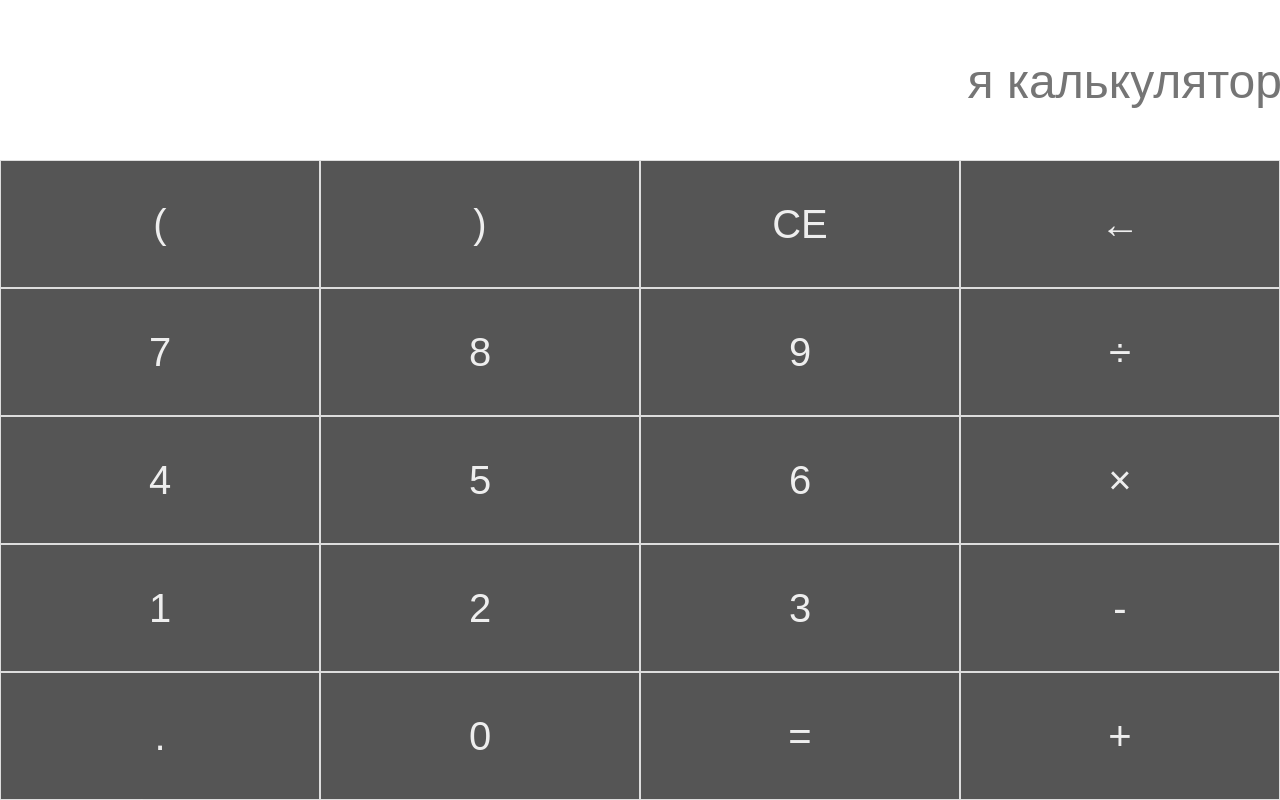
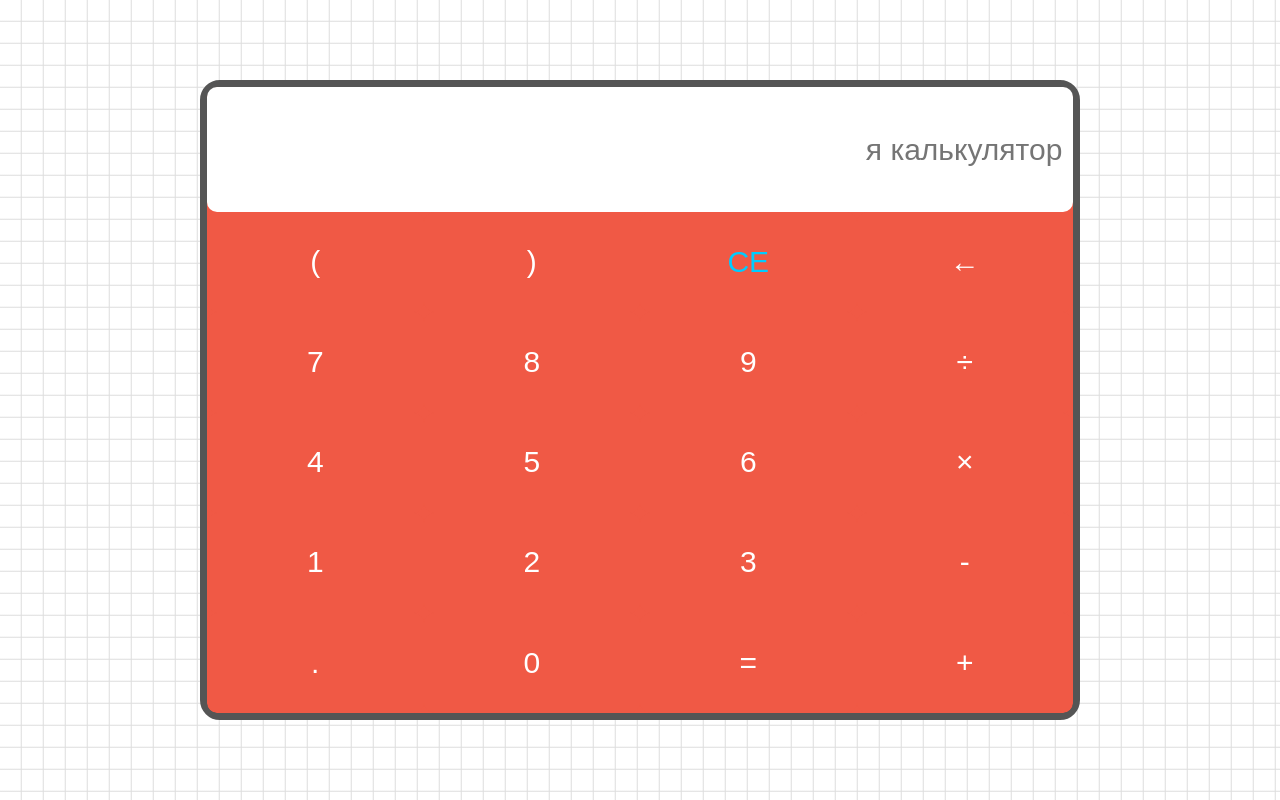
Before and after one commit to Believe-in-code/calcOnJS, a plain HTML site: page index.html in a window 1280 px wide. Drawn offline with Linux system fonts and the light colour scheme.

Commit message:
new design

```diff
--- a/index.html
+++ b/index.html
@@ -5,17 +5,17 @@
 	<meta name="viewport" content="width=device-width, initial-scale=1.0">
 	<link rel="stylesheet" href="style/normalize.css">
 	<link rel="stylesheet" href="style/style.css">
-	<title>Calculator on JS</title>
+	<title>Calculator on JavaScript</title>
 </head>
 <body>
 	<div class="container">
-		<div class="input">
-			<input placeholder="я калькулятор" id="input" type="text">
+		<div class="window">
+			<input readonly placeholder="я калькулятор" id="input" type="text">
 		</div>
 		<div class="buttons_wrapper">
 			<div onclick="insert('(')" class="item">(</div>
 			<div onclick="insert(')')" class="item">)</div>
-			<div onclick="insert('')" class="item">CE</div>
+			<div onclick="insert('')" class="item clear">CE</div>
 			<div onclick="insert('back')" class="item back">&larr;</div>
 			<div onclick="insert('7')" class="item">7</div>
 			<div onclick="insert('8')" class="item">8</div>
@@ -29,8 +29,7 @@
 			<div onclick="insert('2')" class="item">2</div>
 			<div onclick="insert('3')" class="item">3</div>
 			<div onclick="insert('-')" class="item">-</div>
-			<div onclick="insert('.')" class="item">.
-				<span class="author">&copy; Marat Kundetov</span></div>
+			<div onclick="insert('.')" class="item">.</div>
 			<div onclick="insert('0')" class="item">0</div>
 			<div onclick="insert('=')" class="item">=</div>
 			<div onclick="insert('+')" class="item">+</div>
--- a/style/style.css
+++ b/style/style.css
@@ -1,62 +1,98 @@
 * {
   font-family: sans-serif;
+  box-sizing: border-box;
+  -webkit-tap-highlight-color: rgba(0, 0, 0, 0);
+  -moz-tap-highlight-color: rgba(0, 0, 0, 0);
 }
 
 body {
-  background: #515151;
+  background: repeating-linear-gradient(
+      transparent,
+      transparent 20px,
+      #ddd 22px
+    ),
+    repeating-linear-gradient(90deg, transparent, transparent 20px, #ddd 22px);
+}
+
+.container {
+  max-width: 880px;
+  height: 80vh;
+  margin: 10vh auto;
+  background: #f05945;
+  border-radius: 20px;
+  border: 7px #555 solid;
+}
+
+.window {
+  width: 100%;
+  height: 20%;
+  background: #fff;
+  display: flex;
+  align-items: center;
+  justify-content: center;
+  border-radius: 10px;
+}
+
+.window input {
+  width: 98%;
+  height: 70%;
+  text-align: right;
+  border: none;
+  outline: none;
+  font-size: 30px;
+}
+
+.buttons_wrapper {
+  display: flex;
+  justify-content: center;
+  align-items: center;
+  flex-wrap: wrap;
+  height: 100%;
+  border-radius: 10px;
+  height: 80%;
+  overflow: hidden;
+  -moz-user-select: none;
+  -khtml-user-select: none;
+  -webkit-user-select: none;
   user-select: none;
 }
 
-.container {
-  background: #000;
-  width: 100vw;
-  height: 100vh;
-  margin: auto;
-  position: fixed;
-}
-
-.buttons_wrapper {
-  font-size: 40px;
-  background: #ddd;
-  height: 80vh;
-  width: 100%;
-  display: grid;
-  grid-template-columns: 1fr 1fr 1fr 1fr;
-}
-
 .item {
-  font-size: 5vh;
-  border: 1px solid #ddd;
-  background: #555;
+  width: 25%;
+  height: 20%;
   display: flex;
   justify-content: center;
   align-items: center;
-  color: #eee;
+  background: #f05945;
+  border-radius: 10px;
+  font-size: 30px;
+  transition: 0.2s;
+  color: #fff;
+  cursor: pointer;
+}
+
+.item:hover {
+  background: #f88272;
 }
 
 .item:active {
-  background: #ddd;
-  color: #eee;
+  background: #eb3820;
+  cursor: grab;
 }
 
-.input {
-  height: 20vh;
-  width: 100%;
+.clear {
+  color: #00ccff;
 }
 
-input {
-  width: 100%;
-  height: 100%;
-  font-size: 6vh;
-  text-align: right;
-  border: none;
-  outline: none;
+@media (max-width: 768px) {
+  .container {
+    height: 100vh;
+    margin: 0;
+    border: none;
+    border-radius: 0;
+  }
+
+  .window {
+    border-radius: 0;
+  }
 }
-
-.author {
-  height: 20px;
-  color: #eee;
-  font-size: 5px;
-  position: absolute;
-  top: 100%;
-}
```
